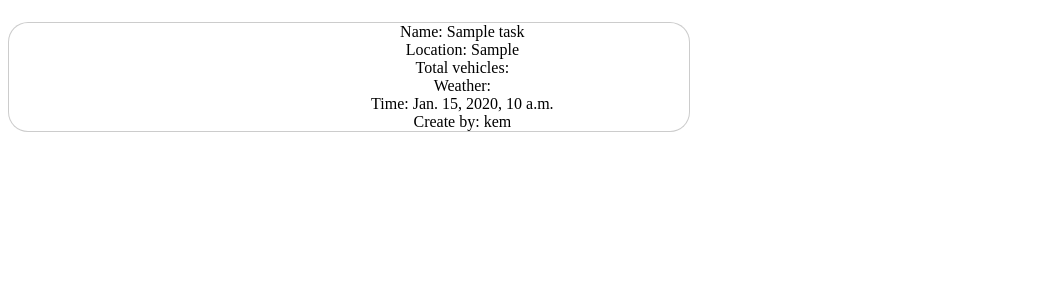
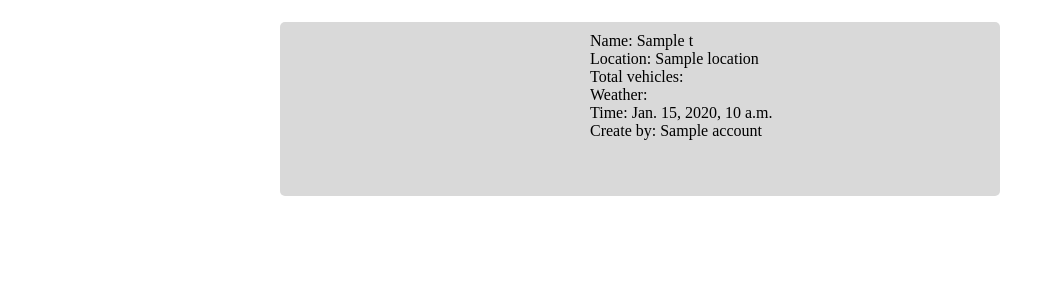
Before and after one commit to 6310682619/traffic-monitoring, a Django app: template trafficmonitoring/task/templates/task/index.html in a window 1280 px wide. Shown: the part 58-358 px from the top of the page, without its empty margins (0-1055 px from the left). Run offline with Django 4.2, Linux system fonts and the light colour scheme; data comes from the database, SQL or seed files in the repository; both versions use the stored data as it was after the commit; tables that the repository leaves empty hold one stand-in row (values such as "Sample post"); the template is opened without the code that fills it: values that come from a table or form of the project are taken from there, most other values are stand-ins (such as "Sample title", 1, 10 or a date in 2020).

Commit message:
update index

```diff
--- a/trafficmonitoring/task/static/task/styles.css
+++ b/trafficmonitoring/task/static/task/styles.css
@@ -1,13 +1,16 @@
 #index {
     text-align: center;
+    position: absolutes;
 }
 
 .blockindex{
-    background-color: rgba(255,255,255,0.5);
-    border: solid 1px rgba(0,0,0,0.2);
-    width: 680px;
+    display: block;
+    margin: auto;
+    background-color:#d9d9d9;
+    width: 700px;
     height: auto;
-    border-radius: 20px;
+    border-radius: 5px;
+    padding: 10px;
 }
 
 .container {
@@ -22,6 +25,7 @@
 }
 
 .aside {
+    text-align: left;
     grid-column: 2/3;
     grid-row: 1/2;
 }
--- a/trafficmonitoring/task/templates/task/index.html
+++ b/trafficmonitoring/task/templates/task/index.html
@@ -4,12 +4,10 @@
     <header>
         <h1>Traffic Monitoring Site</h1>
     </header>
-
     <main>
-        {% for t in task %}
         <div class="blockindex container">
-                <main class = "main">
-
+            <main class="main">
+                <video></video>
             </main>
 
             <aside class="aside">
@@ -23,7 +21,7 @@
                 </div>
             </aside>
         </div>
-        {% endfor %}
     </main>
+
 </body>
 {% endblock %}
```
Also changed, not shown: trafficmonitoring/db.sqlite3. Lines whose indentation alone changed are shown as unchanged.
